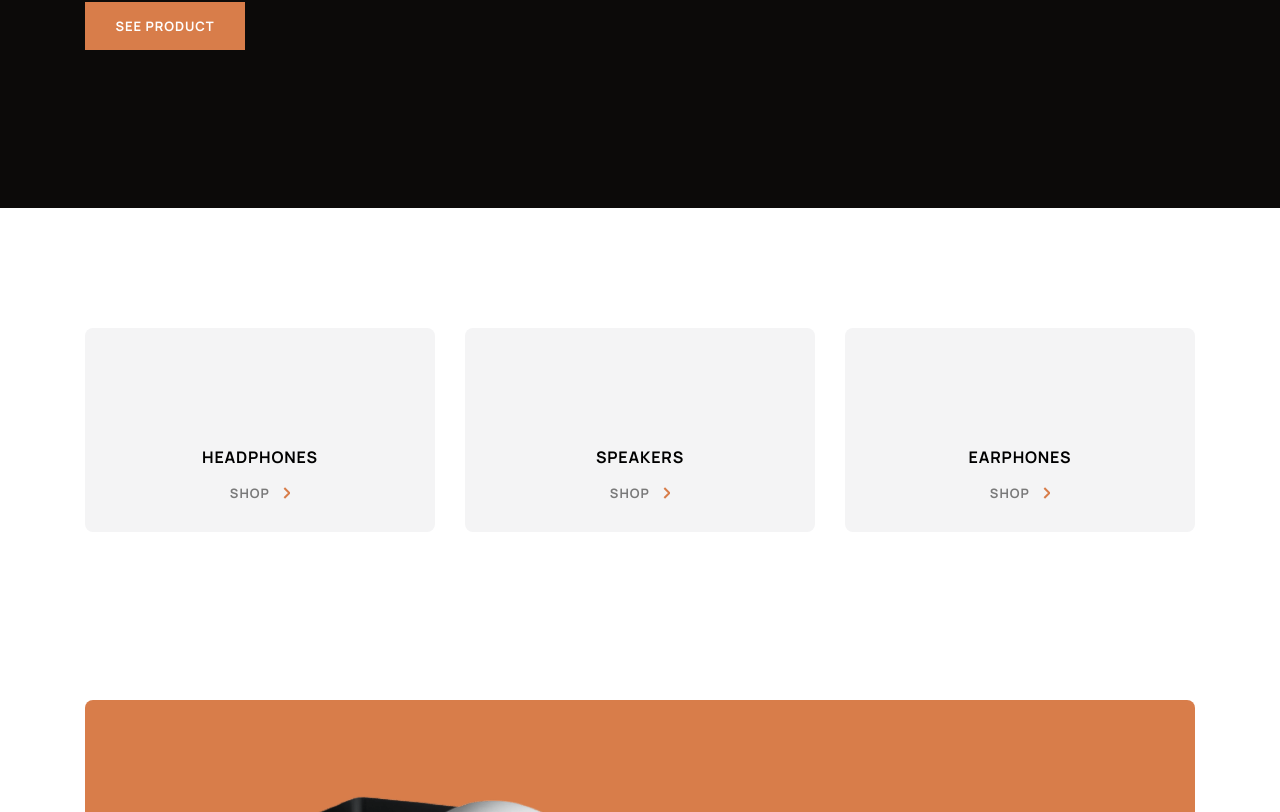
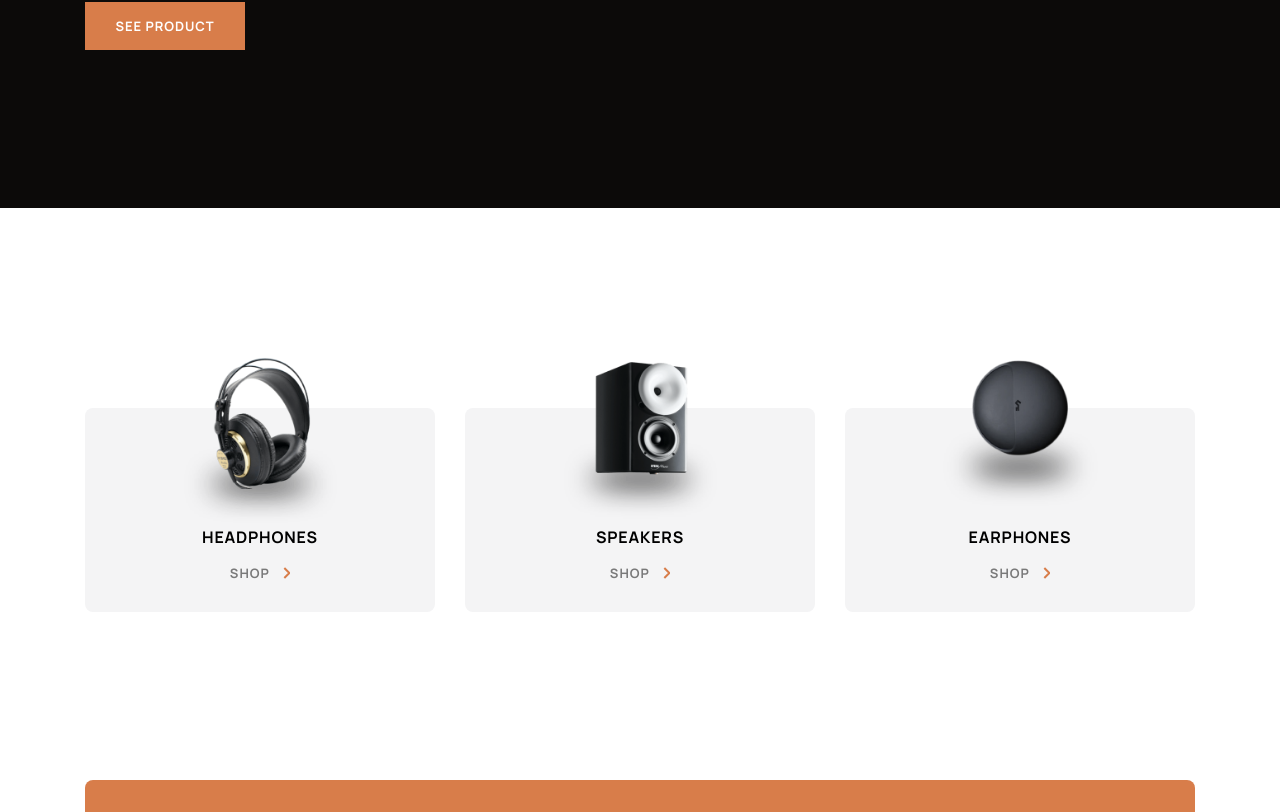
Before and after one commit to JradLouay/audiophile-ecommerce-website, a Next.js app: page / in a window 1280 px wide. Shown: the part 493-1305 px from the top of the page. Built offline with nearby package versions, Linux system fonts and the light colour scheme.

Commit message:
fix category component

```diff
--- a/src/app/checkout/page.js
+++ b/src/app/checkout/page.js
@@ -1,4 +1,4 @@
-import Link from "next/link";
+import GoBack from "@/components/GoBack";
 import FormComponent from "@/components/checkout/FormComponent";
 import Summary from "@/components/checkout/Summary";
 
@@ -6,11 +6,7 @@ function CheckoutPage() {
   return (
     <div className="bg-zinc-100 pb-24 md:pb-[116px] lg:pb-[141px]">
       <div className="container">
-        <div className="pt-[38px]">
-          <Link href={""} className="body opacity-50">
-            Go back
-          </Link>
-        </div>
+        <GoBack />
         <FormComponent>
           <Summary />
         </FormComponent>
--- a/src/app/globals.css
+++ b/src/app/globals.css
@@ -150,6 +150,11 @@ input:hover :not([type="radio"]) {
   letter-spacing: -0.214px;
 }
 
+.hero-image {
+  background: url(/assets/home/desktop/image-hero.jpg) no-repeat center center /
+    cover;
+}
+
 @layer utilities {
   .container {
     margin: 0 auto;
--- a/src/app/page.js
+++ b/src/app/page.js
@@ -8,8 +8,11 @@ import ProductHighlight2 from "@/components/home/ProductHighlight2";
 import ProductPreview from "@/components/ProductPreview";
 export default function Home() {
   return (
-    <main className="pb-[120px] md:pb-[96px] lg:pb-[200px]">
+    <div className="pb-[120px] md:pb-[96px] lg:pb-[200px]">
+      {/* <section className="hero-section"> */}
       <HeroSection />
+      {/* </section> */}
+
       <section className="container">
         <CategoryList />
       </section>
@@ -17,6 +20,6 @@ export default function Home() {
       <ProductHighlight2 />
       <ProductHighlight />
       <AdSection />
-    </main>
+    </div>
   );
 }
--- a/src/components/CategoryList.js
+++ b/src/components/CategoryList.js
@@ -2,9 +2,14 @@ import Link from "next/link";
 
 function CategoryList() {
   return (
-    <div className="mb-[168px] mt-[120px] grid gap-[68px] md:grid-cols-3 lg:gap-[30px]">
+    <div className="mb-[168px] mt-[120px] grid gap-[68px] md:mt-[200px] md:grid-cols-3 lg:gap-[30px]">
       {/* start */}
-      <div className="group relative flex h-[165px] cursor-pointer flex-col-reverse items-center gap-[15px] rounded-lg bg-zinc-100 pb-[30px] lg:h-[204px]">
+      <div className="group relative flex h-[165px] cursor-pointer flex-col-reverse items-center gap-[15px] rounded-lg bg-zinc-100 pb-[30px] md:h-[204px] lg:h-[204px]">
+        <img
+          className="absolute -top-[51px] w-[140px] md:w-[181px]"
+          src="/assets/shared/desktop/image-category-thumbnail-headphones.png"
+          alt=""
+        />
         <Link
           href={"/headphones"}
           className="flex items-center justify-center gap-[13.32px] hover:text-[#D87D4A]"
@@ -30,7 +35,12 @@ function CategoryList() {
           HEADPHONES
         </p>
       </div>
-      <div className="group flex h-[165px] cursor-pointer flex-col-reverse items-center gap-[15px] rounded-lg bg-zinc-100 pb-[30px] lg:h-[204px]">
+      <div className="group relative flex h-[165px] cursor-pointer flex-col-reverse items-center gap-[15px] rounded-lg bg-zinc-100 pb-[30px] md:h-[204px] lg:h-[204px]">
+        <img
+          className="absolute -top-[51px] w-[140px] md:w-[181px]"
+          src="/assets/shared/desktop/image-category-thumbnail-speakers.png"
+          alt=""
+        />
         <Link
           href={"/speakers"}
           className="flex items-center justify-center gap-[13.32px] hover:text-[#D87D4A]"
@@ -56,7 +66,12 @@ function CategoryList() {
           SPEAKERS
         </p>
       </div>
-      <div className="group flex h-[165px] cursor-pointer flex-col-reverse items-center gap-[15px] rounded-lg bg-zinc-100 pb-[30px] lg:h-[204px]">
+      <div className="group relative flex h-[165px] cursor-pointer flex-col-reverse items-center gap-[15px] rounded-lg bg-zinc-100 pb-[30px] md:h-[204px] lg:h-[204px]">
+        <img
+          className="absolute -top-[51px] w-[140px] md:w-[181px]"
+          src="/assets/shared/desktop/image-category-thumbnail-earphones.png"
+          alt=""
+        />
         <Link
           href={"/earphones"}
           className="flex items-center justify-center gap-[13.32px] hover:text-[#D87D4A]"
--- /dev/null
+++ b/src/components/GoBack.js
@@ -0,0 +1,13 @@
+import Link from "next/link";
+
+function GoBack() {
+  return (
+    <div className="pb-6 pt-[38px]">
+      <Link href={""} className="body opacity-50">
+        Go back
+      </Link>
+    </div>
+  );
+}
+
+export default GoBack;
```
Also changed, not shown: src/components/home/HeroSection.js (+4 -7 lines).
